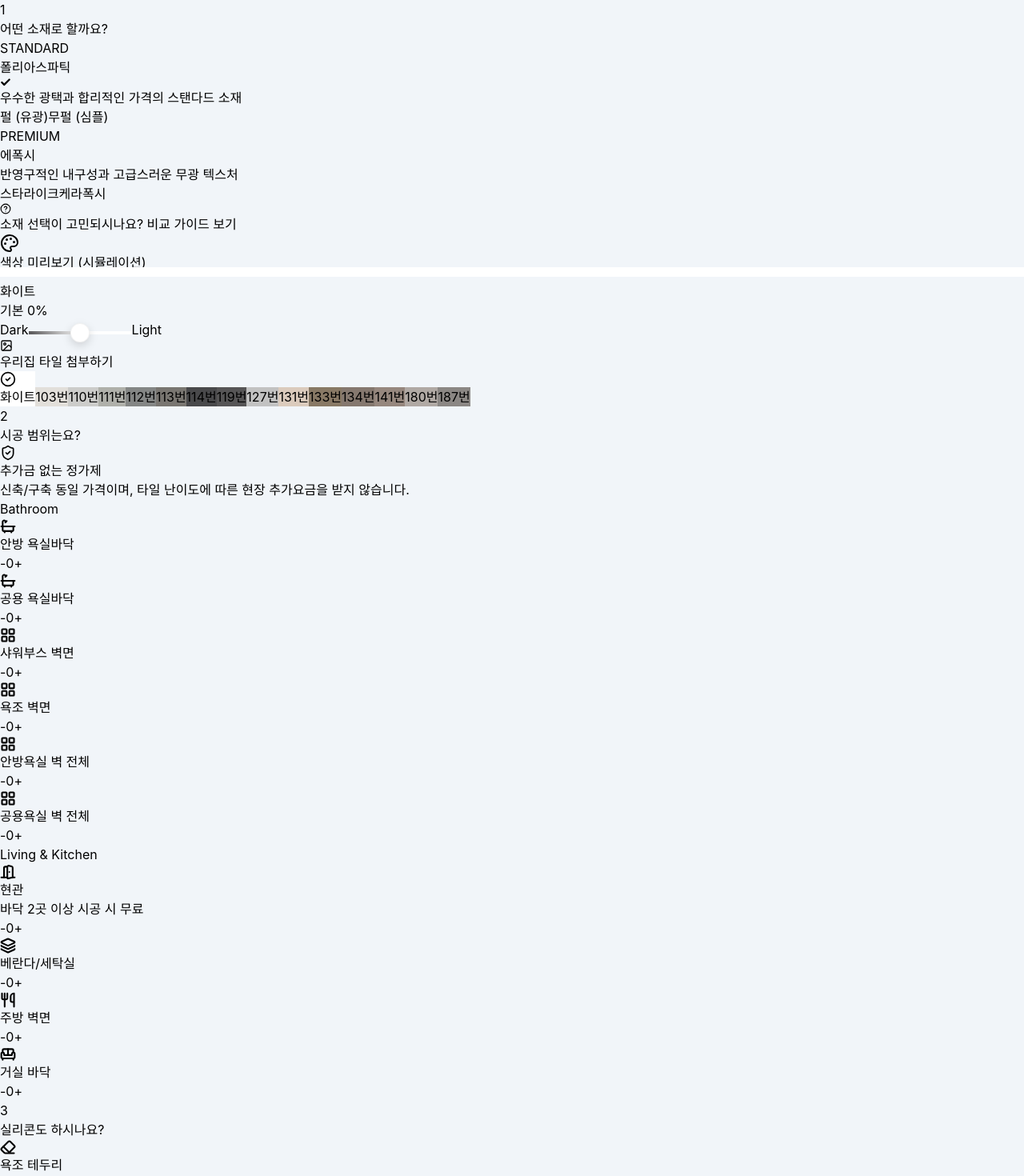
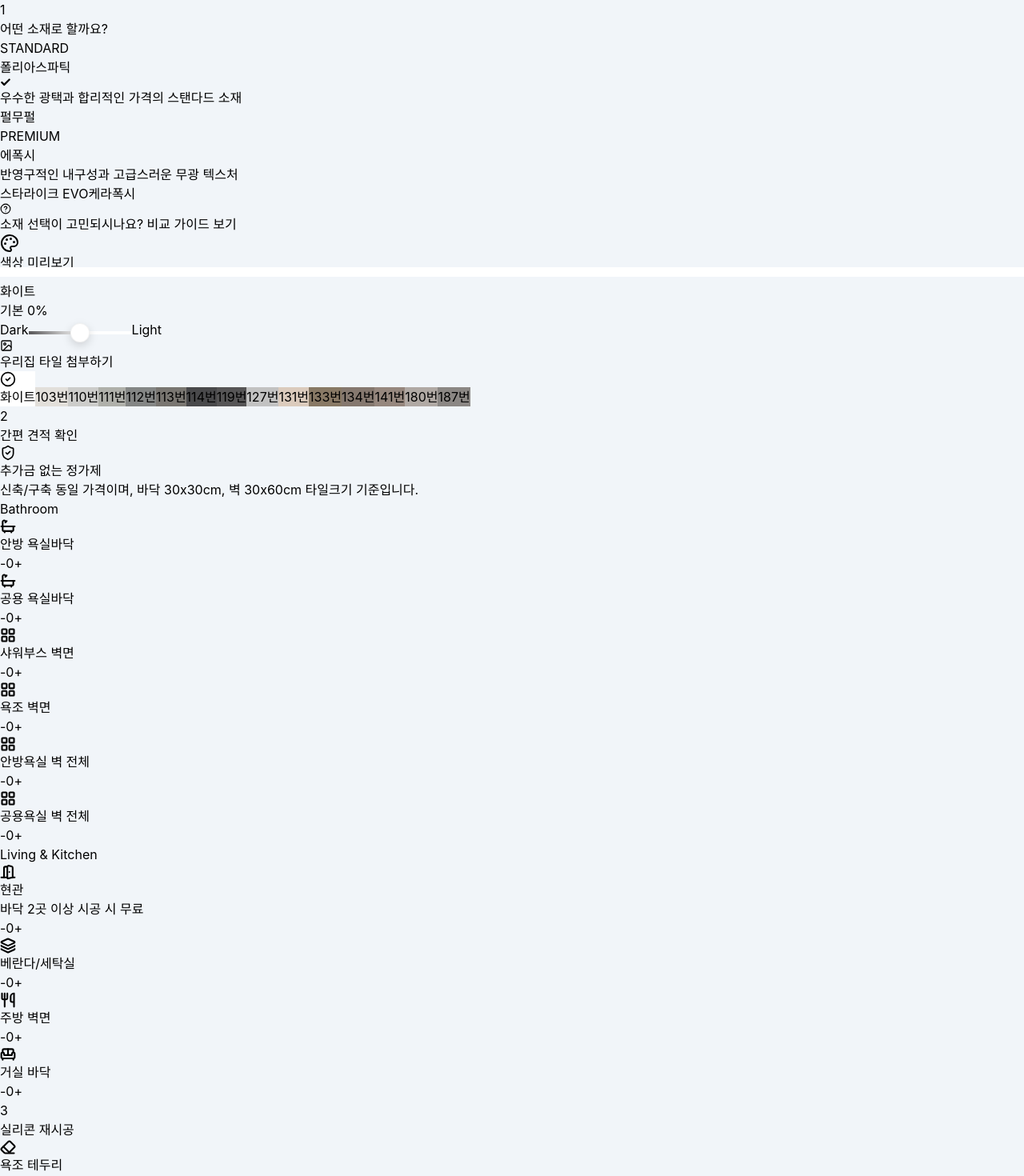
Before and after one commit to jsh5199-ai/julnun-web, a React (Vite) app: page / in a window 1280 px wide. Shown: the part 280-1750 px from the top of the page at 80% size. Built offline with nearby package versions, Linux system fonts and the light colour scheme; grey boxes are pictures that could not be loaded; a web font is replaced by a local one.

Commit message:
디자인 수정

```diff
--- a/src/App.jsx
+++ b/src/App.jsx
@@ -565,7 +565,7 @@ const ColorPalette = ({ selectedColorId, onSelect, onTileImageUpload, tileImageU
     return (
         <div className='mt-8 pt-6 border-t border-slate-100'>
             <h3 className="text-lg font-bold flex items-center gap-2 mb-4 text-slate-800">
-                <Palette className="h-5 w-5 text-indigo-500" /> 색상 미리보기 (시뮬레이션)
+                <Palette className="h-5 w-5 text-indigo-500" /> 색상 미리보기
             </h3>
 
             {/* 1. 시뮬레이션 화면 */}
@@ -1270,13 +1270,13 @@ export default function App() {
                                                 <div className="p-1.5 bg-white rounded-xl border border-slate-100 shadow-inner flex gap-2">
                                                      {item.id === 'poly' && (
                                                         <>
-                                                            <button onClick={(e) => { e.stopPropagation(); setPolyOption('pearl'); }} className={`flex-1 py-3 text-xs font-bold rounded-lg transition-all shadow-sm ${polyOption === 'pearl' ? 'bg-indigo-600 text-white shadow-indigo-200' : 'bg-slate-50 text-slate-400 hover:bg-white'}`}>펄 (유광)</button>
-                                                            <button onClick={(e) => { e.stopPropagation(); setPolyOption('no_pearl'); }} className={`flex-1 py-3 text-xs font-bold rounded-lg transition-all shadow-sm ${polyOption === 'no_pearl' ? 'bg-indigo-600 text-white shadow-indigo-200' : 'bg-slate-50 text-slate-400 hover:bg-white'}`}>무펄 (심플)</button>
+                                                            <button onClick={(e) => { e.stopPropagation(); setPolyOption('pearl'); }} className={`flex-1 py-3 text-xs font-bold rounded-lg transition-all shadow-sm ${polyOption === 'pearl' ? 'bg-indigo-600 text-white shadow-indigo-200' : 'bg-slate-50 text-slate-400 hover:bg-white'}`}>펄</button>
+                                                            <button onClick={(e) => { e.stopPropagation(); setPolyOption('no_pearl'); }} className={`flex-1 py-3 text-xs font-bold rounded-lg transition-all shadow-sm ${polyOption === 'no_pearl' ? 'bg-indigo-600 text-white shadow-indigo-200' : 'bg-slate-50 text-slate-400 hover:bg-white'}`}>무펄</button>
                                                         </>
                                                     )}
                                                     {item.id === 'kerapoxy' && (
                                                         <>
-                                                            <button onClick={(e) => { e.stopPropagation(); setEpoxyOption('starlike'); }} className={`flex-1 py-3 text-xs font-bold rounded-lg transition-all shadow-sm ${epoxyOption === 'starlike' ? 'bg-amber-500 text-white shadow-amber-200' : 'bg-amber-50/50 text-amber-600/60 hover:bg-white'}`}>스타라이크</button>
+                                                            <button onClick={(e) => { e.stopPropagation(); setEpoxyOption('starlike'); }} className={`flex-1 py-3 text-xs font-bold rounded-lg transition-all shadow-sm ${epoxyOption === 'starlike' ? 'bg-amber-500 text-white shadow-amber-200' : 'bg-amber-50/50 text-amber-600/60 hover:bg-white'}`}>스타라이크 EVO</button>
                                                             <button onClick={(e) => { e.stopPropagation(); setEpoxyOption('kerapoxy'); }} className={`flex-1 py-3 text-xs font-bold rounded-lg transition-all shadow-sm ${epoxyOption === 'kerapoxy' ? 'bg-amber-500 text-white shadow-amber-200' : 'bg-amber-50/50 text-amber-600/60 hover:bg-white'}`}>케라폭시</button>
                                                         </>
                                                     )}
@@ -1305,7 +1305,7 @@ export default function App() {
                 <section className="animate-premium-in" style={{ animationDelay: '200ms' }}>
                     <div className="flex items-center gap-3 mb-6 pt-10 border-t border-slate-200">
                         <div className="flex items-center justify-center w-8 h-8 bg-gradient-to-br from-indigo-500 to-violet-600 text-white rounded-xl text-sm font-bold shadow-md shadow-indigo-200">2</div>
-                        <h2 className="text-2xl font-black text-slate-800 tracking-tight">시공 범위는요?</h2>
+                        <h2 className="text-2xl font-black text-slate-800 tracking-tight">간편 견적 확인</h2>
                     </div>
 
                     <div className="bg-gradient-to-r from-indigo-50 to-white rounded-2xl p-5 border border-indigo-100 flex flex-col gap-3 mb-8">
@@ -1315,7 +1315,7 @@ export default function App() {
                             </div>
                             <div>
                                 <div className="text-sm font-bold text-indigo-900">추가금 없는 정가제</div>
-                                <div className="text-xs text-indigo-700/70 mt-1 leading-relaxed">신축/구축 동일 가격이며, 타일 난이도에 따른 현장 추가요금을 받지 않습니다.</div>
+                                <div className="text-xs text-indigo-700/70 mt-1 leading-relaxed">신축/구축 동일 가격이며, 바닥 30x30cm, 벽 30x60cm 타일크기 기준입니다.</div>
                             </div>
                         </div>
                     </div>
@@ -1332,7 +1332,7 @@ export default function App() {
                         <div>
                             <div className="flex items-center gap-3 mb-6 mt-12">
                                 <div className="flex items-center justify-center w-8 h-8 bg-gradient-to-br from-indigo-500 to-violet-600 text-white rounded-xl text-sm font-bold shadow-md shadow-indigo-200">3</div>
-                                <h2 className="text-2xl font-black text-slate-800 tracking-tight">실리콘도 하시나요?</h2>
+                                <h2 className="text-2xl font-black text-slate-800 tracking-tight">실리콘 재시공</h2>
                             </div>
                             {renderAreaList(SILICON_AREAS)}
                         </div>
```
